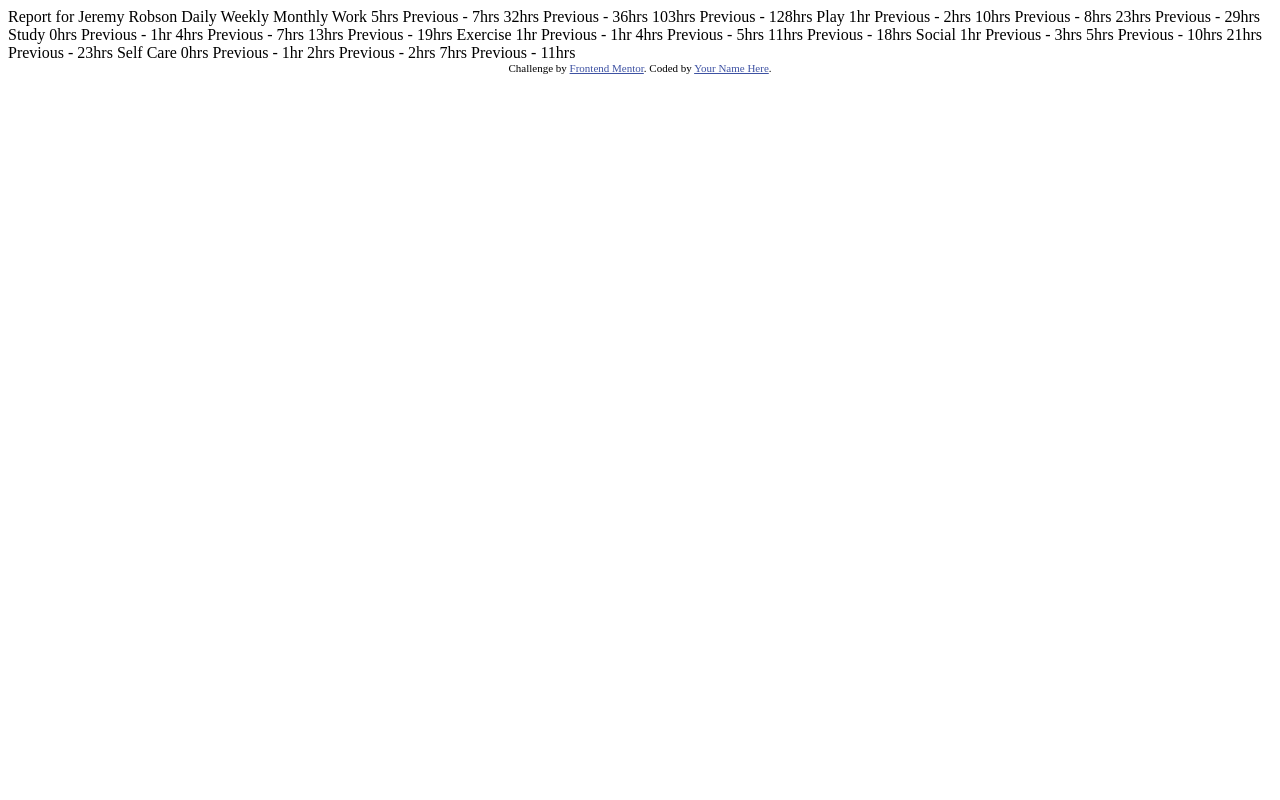
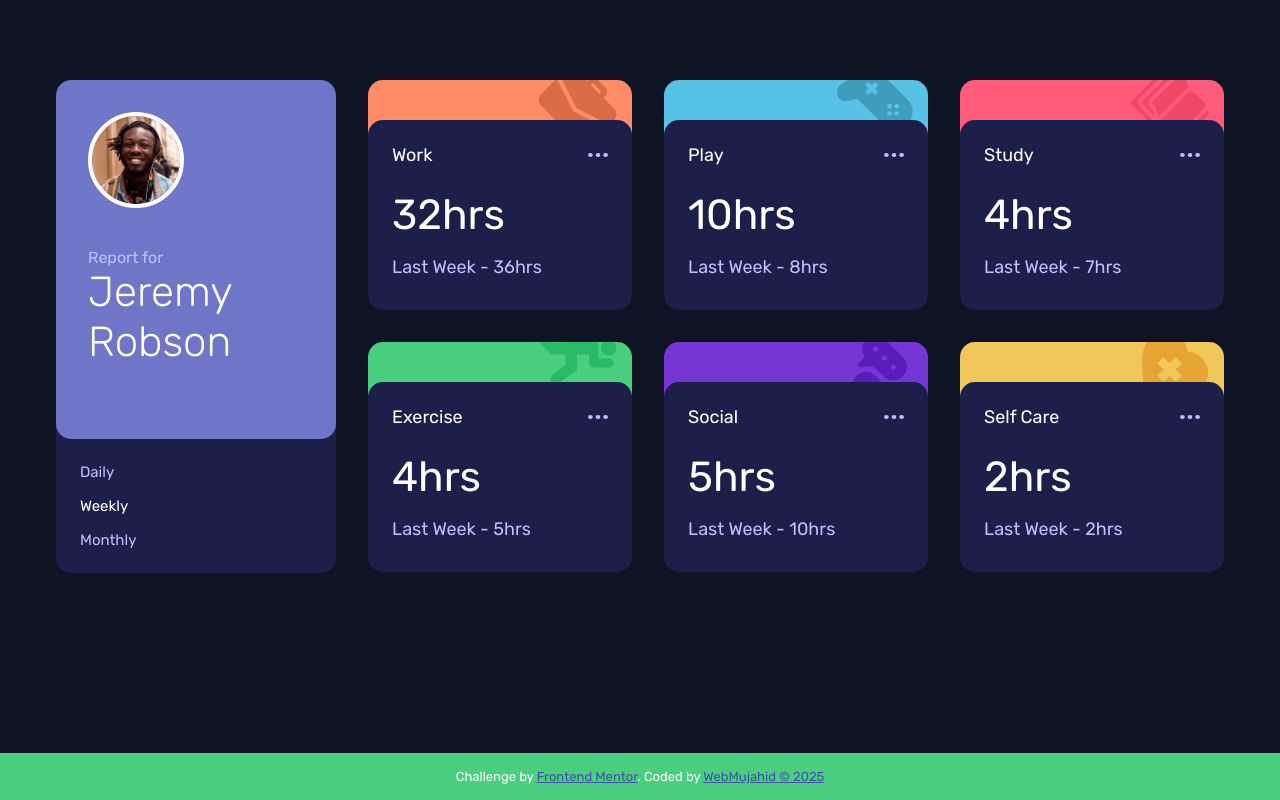
Before and after one commit to Abdulgafar-Riro/time-tracking-dashboard-main, a plain HTML site: page index.html in a window 1280 px wide. Drawn offline with Linux system fonts and the light colour scheme.

Commit message:
completed

```diff
--- a/data.json
+++ b/data.json
@@ -1,6 +1,7 @@
 [
   {
     "title": "Work",
+    "image": "./images/icon-work.svg",
     "timeframes": {
       "daily": {
         "current": 5,
@@ -18,6 +19,7 @@
   },
   {
     "title": "Play",
+    "image": "./images/icon-play.svg",
     "timeframes": {
       "daily": {
         "current": 1,
@@ -35,6 +37,7 @@
   },
   {
     "title": "Study",
+    "image": "./images/icon-study.svg",
     "timeframes": {
       "daily": {
         "current": 0,
@@ -52,6 +55,7 @@
   },
   {
     "title": "Exercise",
+    "image": "./images/icon-exercise.svg",
     "timeframes": {
       "daily": {
         "current": 1,
@@ -69,6 +73,7 @@
   },
   {
     "title": "Social",
+    "image": "./images/icon-social.svg",
     "timeframes": {
       "daily": {
         "current": 1,
@@ -86,6 +91,7 @@
   },
   {
     "title": "Self Care",
+    "image": "./images/icon-self-care.svg",
     "timeframes": {
       "daily": {
         "current": 0,
--- a/index.html
+++ b/index.html
@@ -1,80 +1,45 @@
 <!DOCTYPE html>
 <html lang="en">
+
 <head>
   <meta charset="UTF-8">
-  <meta name="viewport" content="width=device-width, initial-scale=1.0"> <!-- displays site properly based on user's device -->
+  <meta name="viewport" content="width=device-width, initial-scale=1.0">
+  <link rel="icon" type="image/png" sizes="32x32" href="./images/favicon-32x32.png">
+  <link rel="preconnect" href="https://fonts.googleapis.com">
+  <link rel="preconnect" href="https://fonts.gstatic.com" crossorigin>
+  <link href="https://fonts.googleapis.com/css2?family=Rubik:wght@300;400;500;700&display=swap" rel="stylesheet">
+  <link rel="stylesheet" href="./styles/styles.css">
+  <title>Frontend Mentor | Time tracking dashboard</title>
+</head>
 
-  <link rel="icon" type="image/png" sizes="32x32" href="./images/favicon-32x32.png">
+<body>
+  <main class="dashboard-container">
+    <section class="dashboard-header">
+      <div class="reporter">
+        <img src="./images/image-jeremy.png" alt="Jeremy Robson">
+        <div class="reporter-info">
+          <p class="report">Report for</p>
+          <p class="name">Jeremy Robson</p>
+        </div>
+      </div>
+      <nav class="date-navigation">
+        <button class="daily-btn">Daily</button>
+        <button class="weekly-btn active">Weekly</button>
+        <button class="monthly-btn">Monthly</button>
+      </nav>
+    </section>
 
-  <title>Frontend Mentor | Time tracking dashboard</title>
+    <section class="activities-container">
+      <div class="activities"></div>
+    </section>
+  </main>
 
-  <!-- Feel free to remove these styles or customise in your own stylesheet 👍 -->
-  <style>
-    .attribution { font-size: 11px; text-align: center; }
-    .attribution a { color: hsl(228, 45%, 44%); }
-  </style>
-</head>
-<body>
+  <footer class="attribution">
+    Challenge by <a href="https://www.frontendmentor.io?ref=challenge" target="_blank">Frontend Mentor</a>.
+    Coded by <a href="#">WebMujahid &copy; 2025</a>
+  </footer>
 
-  Report for
-  Jeremy Robson
+  <script src="./scripts/main.js"></script>
+</body>
 
-  Daily
-  Weekly
-  Monthly
-
-  Work
-  5hrs <!-- daily -->
-  Previous - 7hrs <!-- daily -->
-  32hrs <!-- weekly -->
-  Previous - 36hrs <!-- weekly -->
-  103hrs <!-- monthly -->
-  Previous - 128hrs <!-- monthly -->
-
-  Play
-  1hr <!-- daily -->
-  Previous - 2hrs <!-- daily -->
-  10hrs <!-- weekly -->
-  Previous - 8hrs <!-- weekly -->
-  23hrs <!-- monthly -->
-  Previous - 29hrs <!-- monthly -->
-
-  Study
-  0hrs <!-- daily -->
-  Previous - 1hr <!-- daily -->
-  4hrs <!-- weekly -->
-  Previous - 7hrs <!-- weekly -->
-  13hrs <!-- monthly -->
-  Previous - 19hrs <!-- monthly -->
-
-  Exercise
-  1hr <!-- daily -->
-  Previous - 1hr <!-- daily -->
-  4hrs <!-- weekly -->
-  Previous - 5hrs <!-- weekly -->
-  11hrs <!-- monthly -->
-  Previous - 18hrs <!-- monthly -->
-
-  Social
-  1hr <!-- daily -->
-  Previous - 3hrs <!-- daily -->
-  5hrs <!-- weekly -->
-  Previous - 10hrs <!-- weekly -->
-  21hrs <!-- monthly -->
-  Previous - 23hrs <!-- monthly -->
-
-  Self Care
-  0hrs <!-- daily -->
-  Previous - 1hr <!-- daily -->
-  2hrs <!-- weekly -->
-  Previous - 2hrs <!-- weekly -->
-  7hrs <!-- monthly -->
-  Previous - 11hrs <!-- monthly -->
-
-
-  <div class="attribution">
-    Challenge by <a href="https://www.frontendmentor.io?ref=challenge" target="_blank">Frontend Mentor</a>.
-    Coded by <a href="#">Your Name Here</a>.
-  </div>
-</body>
 </html>
--- a/scripts/main.js
+++ b/scripts/main.js
@@ -0,0 +1,75 @@
+const dailyButton = document.querySelector(".daily-btn");
+const weeklyButton = document.querySelector(".weekly-btn");
+const monthlyButton = document.querySelector(".monthly-btn");
+
+const buttons = [dailyButton, weeklyButton, monthlyButton];
+
+let activityData = []; // Global storage for fetched data
+
+// Fetching data
+fetch("/data.json")
+  .then((response) => {
+    if (!response.ok) throw new Error("Oops! Something went wrong.");
+    return response.json();
+  })
+  .then((data) => {
+    activityData = data;
+    renderData("weekly");
+    setActiveButton(weeklyButton);
+  })
+  .catch((error) => console.error("Error loading JSON:", error));
+
+// Button click event listeners
+dailyButton.addEventListener("click", () => {
+  renderData("daily");
+  setActiveButton(dailyButton);
+});
+weeklyButton.addEventListener("click", () => {
+  renderData("weekly");
+  setActiveButton(weeklyButton);
+});
+monthlyButton.addEventListener("click", () => {
+  renderData("monthly");
+  setActiveButton(monthlyButton);
+});
+
+// Render activity data
+function renderData(timeframe) {
+  const container = document.querySelector(".activities");
+  container.innerHTML = activityData
+    .map((activity) => {
+      const current = activity.timeframes[timeframe].current;
+      const previous = activity.timeframes[timeframe].previous;
+      const label =
+        timeframe === "daily"
+          ? "Yesterday"
+          : timeframe === "weekly"
+          ? "Last Week"
+          : "Last Month";
+
+      return `
+        <div class="activity-card ${activity.title.toLowerCase()}">
+          <div class="image-container">
+            <img src="${activity.image}" alt="Icon of ${activity.title}">
+          </div>
+          <article class="activity">
+            <div class="title">
+              <p>${activity.title}</p>
+              <img src="./images/icon-ellipsis.svg" alt="Ellipsis icon">
+            </div>
+            <div class="time">
+              <p class="current-time">${current}hrs</p>
+              <p class="previous-time">${label} - ${previous}hrs</p>
+            </div>
+          </article>
+        </div>
+      `;
+    })
+    .join("");
+}
+
+// Highlight the active button
+function setActiveButton(activeBtn) {
+  buttons.forEach((btn) => btn.classList.remove("active"));
+  activeBtn.classList.add("active");
+}
--- a/styles/styles.scss
+++ b/styles/styles.scss
@@ -0,0 +1,276 @@
+// Colors
+$Purple-600: hsl(246, 80%, 60%);
+$Orange-300: hsl(15, 100%, 70%);
+$Blue-300: hsl(195, 74%, 62%);
+$Pink-400: hsl(348, 100%, 68%);
+$Green-400: hsl(145, 58%, 55%);
+$Purple-700: hsl(264, 64%, 52%);
+$Yellow-300: hsl(43, 84%, 65%);
+$Navy-950: hsl(226, 43%, 10%);
+$Navy-900: hsl(235, 46%, 20%);
+$Purple-500: hsl(235, 45%, 61%);
+$Navy-200: hsl(236, 100%, 87%);
+
+// Typography
+$title-font-size: 18px;
+$font-family: "Rubik", sans-serif;
+
+@mixin rubik($weight) {
+  font-family: $font-family;
+  font-weight: $weight;
+}
+
+// Global Reset
+*,
+*::before,
+*::after {
+  margin: 0;
+  padding: 0;
+  box-sizing: border-box;
+}
+
+body {
+  background-color: $Navy-950;
+  color: white;
+  font-family: $font-family;
+  display: flex;
+  flex-direction: column;
+  align-items: center;
+}
+
+// Main Container
+.dashboard-container {
+  width: 100%;
+  max-width: 370px;
+  display: flex;
+  flex-direction: column;
+  gap: 2rem;
+  margin: 3rem auto;
+  padding: 0 1rem;
+}
+
+.dashboard-header {
+  background-color: $Navy-900;
+  border-radius: 15px;
+  overflow: hidden;
+  cursor: pointer;
+
+  .reporter {
+    background-color: $Purple-500;
+    display: flex;
+    align-items: center;
+    padding: 2rem;
+    gap: 1rem;
+    border-radius: 15px;
+
+    img {
+      width: 74px;
+      border-radius: 50%;
+      border: 3px solid white;
+    }
+
+    .reporter-info {
+      .report {
+        color: $Navy-200;
+      }
+
+      .name {
+        font-size: 26px;
+        @include rubik(300);
+      }
+    }
+  }
+
+  .date-navigation {
+    display: flex;
+    justify-content: space-between;
+    padding: 1.5rem;
+
+    button {
+      background: none;
+      border: none;
+      color: $Navy-200;
+      font-size: $title-font-size;
+      @include rubik(400);
+      cursor: pointer;
+
+      &.active {
+        color: white;
+      }
+    }
+  }
+}
+
+// Activities Grid
+.activities-container {
+  .activities {
+    display: flex;
+    flex-direction: column;
+    gap: 2rem;
+  }
+
+  .activity-card {
+    border-radius: 15px;
+    overflow: hidden;
+    position: relative;
+    cursor: pointer;
+
+    .image-container {
+      height: 80px;
+      padding-right: 15px;
+      overflow: hidden;
+      background-color: $Yellow-300;
+
+      img {
+        float: right;
+        // width: 80px;
+        margin-top: -12px;
+      }
+    }
+
+    .activity {
+      background-color: $Navy-900;
+      padding: 1.5rem;
+      border-radius: 15px;
+      margin-top: -40px;
+      position: relative;
+      z-index: 1;
+
+      .title,
+      .time {
+        display: flex;
+        justify-content: space-between;
+        align-items: center;
+        font-size: $title-font-size;
+        margin-bottom: 0.5rem;
+
+        img {
+          width: 20px;
+        }
+      }
+
+      .time {
+        flex-direction: column;
+        align-items: flex-start;
+
+        .current-time {
+          font-size: 32px;
+        }
+
+        .previous-time {
+          color: $Navy-200;
+        }
+      }
+    }
+
+    // Backgrounds based on activity
+    &.work .image-container {
+      background-color: $Orange-300;
+    }
+    &.play .image-container {
+      background-color: $Blue-300;
+    }
+    &.study .image-container {
+      background-color: $Pink-400;
+    }
+    &.exercise .image-container {
+      background-color: $Green-400;
+    }
+    &.social .image-container {
+      background-color: $Purple-700;
+    }
+    &.self-care .image-container {
+      background-color: $Yellow-300;
+    }
+  }
+}
+
+// Attribution
+.attribution {
+  font-size: 11px;
+  text-align: center;
+  padding: 1rem;
+  background-color: $Green-400;
+  width: 100%;
+
+  a {
+    color: hsl(228, 45%, 44%);
+  }
+}
+
+// Desktop Layout
+@media (min-width: 768px) {
+  .dashboard-container {
+    max-width: 1200px;
+    display: grid;
+    grid-template-columns: 280px 1fr;
+    grid-template-rows: auto;
+    gap: 2rem;
+    align-items: stretch;
+    margin: 5rem auto;
+  }
+
+  .dashboard-header {
+    grid-row: span 2;
+    height: 94%;
+
+    .reporter {
+      flex-direction: column;
+      align-items: flex-start;
+      padding-bottom: 4.5rem !important;
+
+      img {
+        width: 96px;
+        border: 4px solid white;
+      }
+
+      .reporter-info {
+        padding-top: 1.5rem;
+        .name {
+          font-size: 42px;
+          @include rubik(200);
+        }
+      }
+    }
+
+    .date-navigation {
+      flex-direction: column;
+      align-items: flex-start;
+      gap: 1rem;
+    }
+
+    button {
+      font-size: 15px !important;
+    }
+  }
+
+  .activities-container .activities {
+    display: grid;
+    grid-template-columns: repeat(3, 1fr);
+    grid-template-rows: repeat(2, auto);
+    gap: 2rem;
+    min-height: 100%;
+  }
+
+  .activity {
+    margin-top: -50px;
+  }
+
+  .time {
+    .current-time {
+      font-size: 42px !important;
+      margin: 1rem 0;
+    }
+
+    .previous-time {
+      color: $Navy-200;
+    }
+  }
+  .attribution {
+    font-size: 13px;
+    position: absolute;
+    bottom: 0;
+    right: 0;
+    left: 0;
+  }
+}
```
Also changed, not shown: screenshots/desktop-view.png (added), screenshots/mobile-view.png (added), styles/styles.css, 1 other file.
